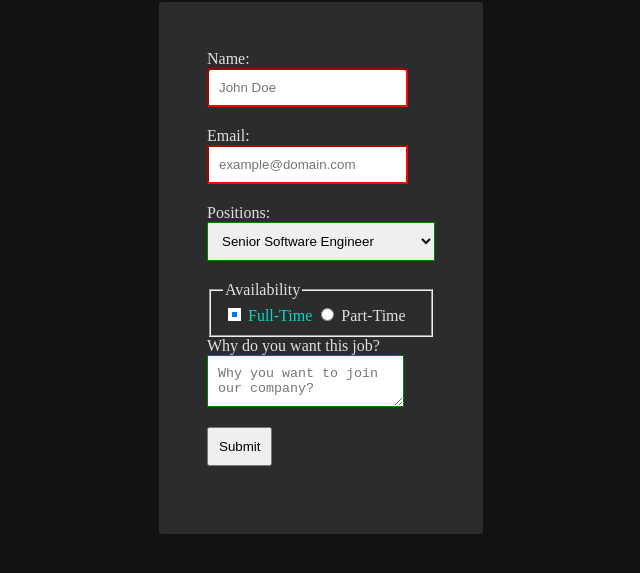
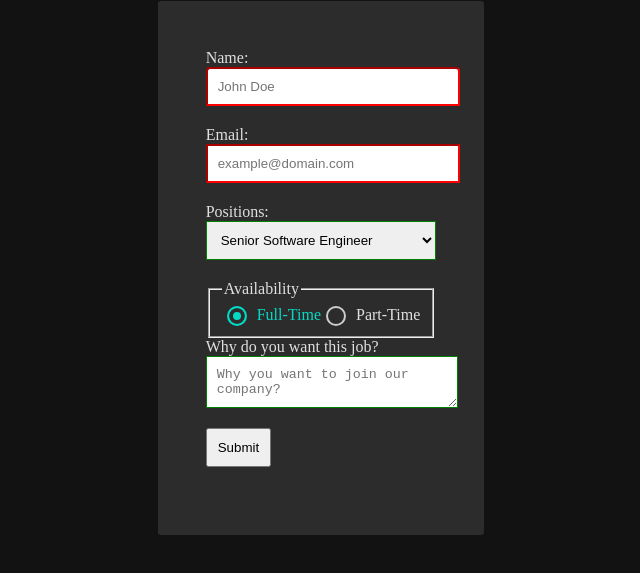
Before and after one commit to alejaalvar/build-a-job-application-form, a plain HTML site: page index.html in a window 1280 px wide. Shown: the part 187-760 px from the top of the page, without its empty margins (319-959 px from the left). Drawn offline with Linux system fonts and the light colour scheme.

Commit message:
Add styling to radio group elements. Change width attr for input, select, textarea elements

```diff
--- a/styles.css
+++ b/styles.css
@@ -19,6 +19,16 @@ body {
     padding: 3em;
 }
 
+.radio-group {
+    display: flex;
+    align-items: center;
+    margin-top: 15px;
+}
+
+input, select, textarea {
+    width: 100%;
+}
+
 input:focus, textarea:focus {
     border-color: #2C2C2C;
 }
@@ -38,7 +48,18 @@ button:hover {
 .radio-group input[type="radio"]:checked {
     border-color: #03DAC6;
     background-color: #03DAC6;
-    box-shadow: inset 0 0 0 4px white;
+    box-shadow: inset 0 0 0 4px #2C2C2C
+}
+
+.radio-group input[type="radio"] {
+    margin-right: 10px;
+    appearance: none;
+    width: 20px;
+    height: 20px;
+    border: 2px solid #ccc;
+    border-radius: 50%;
+    outline: none;
+    transition: border-color 0.2s;
 }
 
 input[type="radio"]:checked + label {
```
